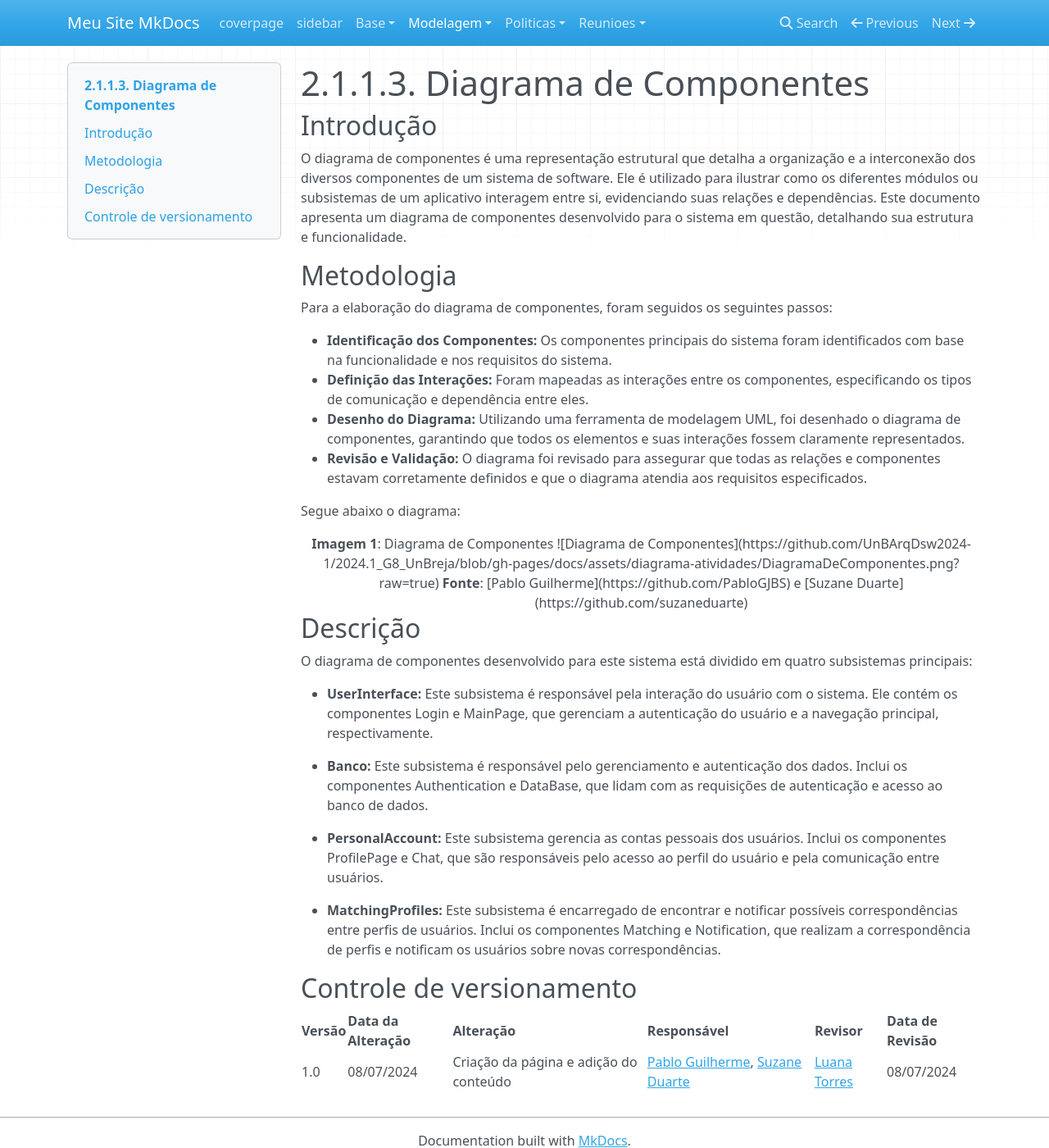
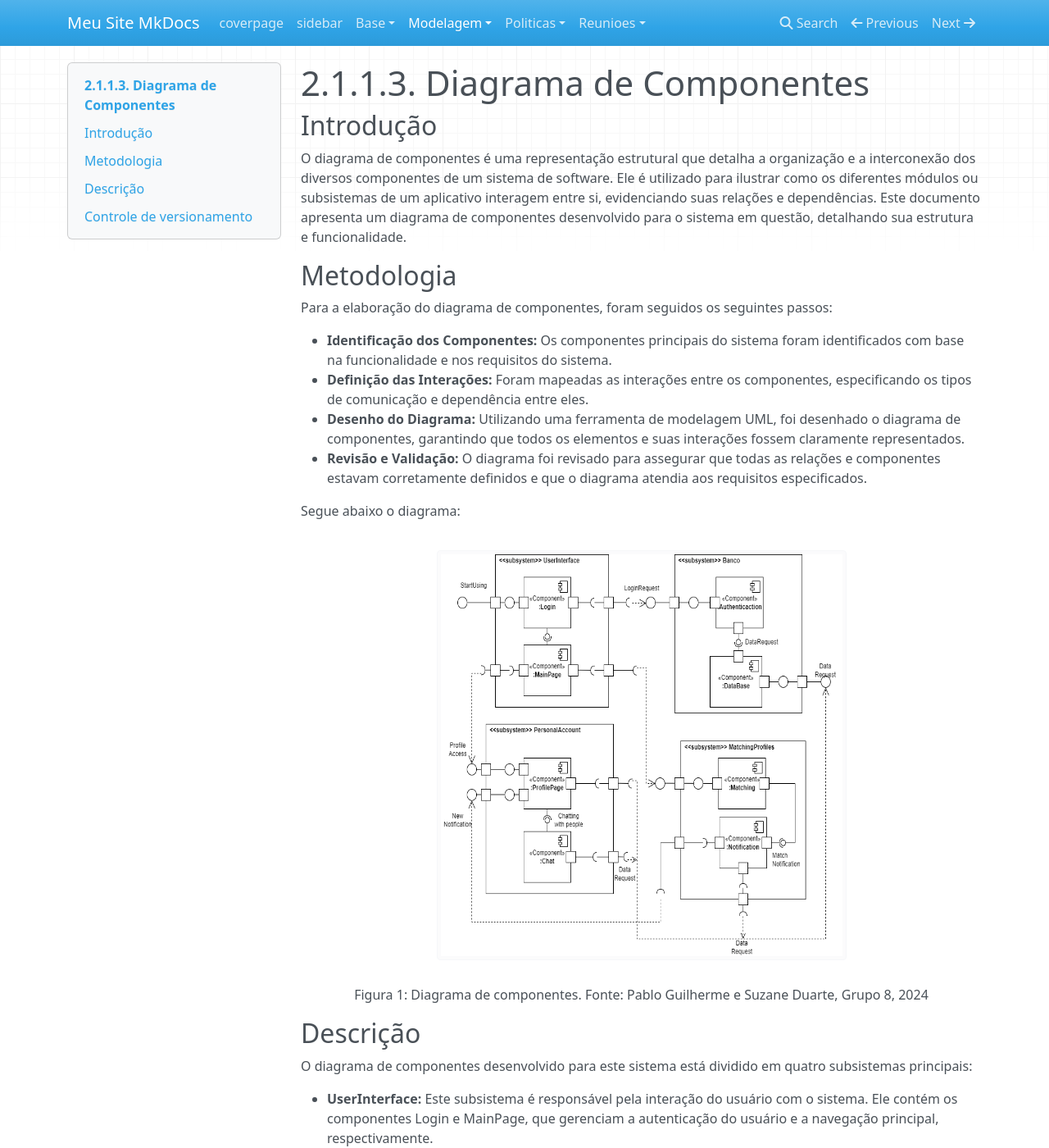
Before and after one commit to UnBArqDsw2024-1/2024.1_G8_UnBreja, an MkDocs documentation site: the page built from docs/Modelagem/2.1.1.3.DiagramaComponentes.md, in a window 1280 px wide and 1400 px high. Shown: the whole window at 82% size. Built offline with MkDocs 1.6.1, drawn with Linux system fonts in a browser that asks for light colours; nearby versions of some CDN libraries.

Commit message:
correção da imagem do diagrama de componentes

```diff
--- a/docs/Modelagem/2.1.1.3.DiagramaComponentes.md
+++ b/docs/Modelagem/2.1.1.3.DiagramaComponentes.md
@@ -15,13 +15,8 @@ Para a elaboração do diagrama de componentes, foram seguidos os seguintes pass
 
 Segue abaixo o diagrama:
 
-<center> <b>Imagem 1</b>: Diagrama de Componentes
-
-![Diagrama de Componentes](https://github.com/UnBArqDsw2024-1/2024.1_G8_UnBreja/blob/gh-pages/docs/assets/diagrama-atividades/DiagramaDeComponentes.png?raw=true)
-
- <b>Fonte</b>: [Pablo Guilherme](https://github.com/PabloGJBS) e [Suzane Duarte](https://github.com/suzaneduarte)
-
-</center>
+<div align = "center"><img src="https://github.com/UnBArqDsw2024-1/2024.1_G8_UnBreja/blob/gh-pages/docs/assets/diagrama-atividades/DiagramaDeComponentes.png?raw=true" alt="Figura 1: Diagrama de Classes exemplo." height="500" width="500">
+<p>Figura 1: Diagrama de componentes. Fonte: Pablo Guilherme e Suzane Duarte, Grupo 8, 2024</p></div>
 
 ## Descrição
 
```
